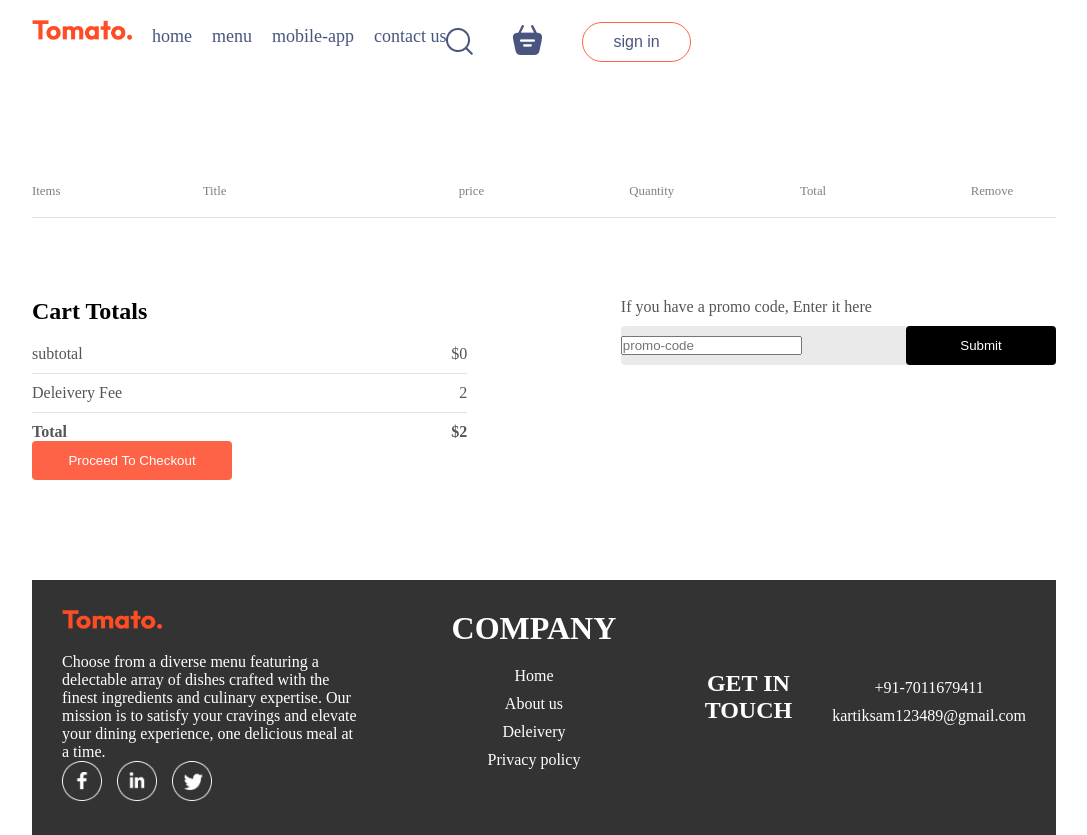
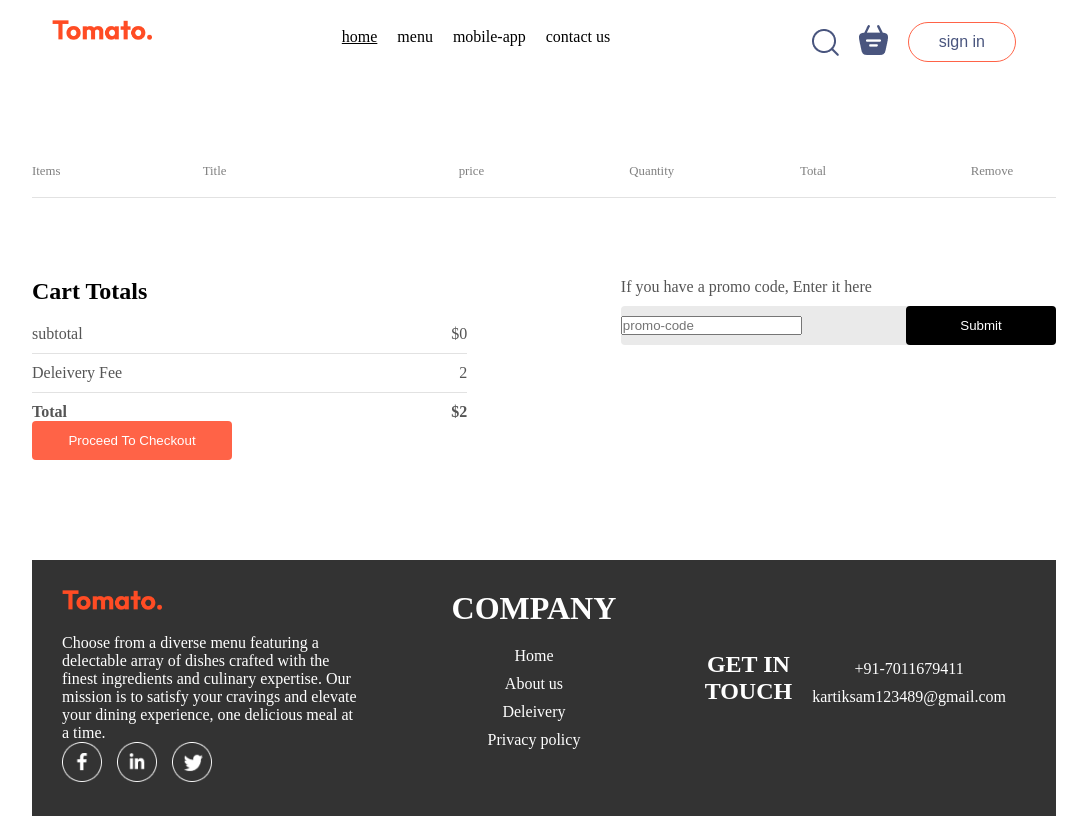
Before and after one commit to kartiksam/food-del, a React (Create React App) app in the folder frontend/: page /cart in a window 1280 px wide. Shown: the whole page, without its empty margins (96-1183 px from the left). Built offline with nearby package versions, Linux system fonts and the light colour scheme.

Commit message:
updated the nvabar styling and add logout icon

```diff
--- a/frontend/src/components/Navbar/Navbar.css
+++ b/frontend/src/components/Navbar/Navbar.css
@@ -1,28 +1,64 @@
 /* where classes given auto that material adjust in bet  for div classes not others*/
 .navbar {
-  padding: 20px 0px;
   display: flex;
+  margin-top: 2%;
   justify-content: space-between;
   align-items: center;
+  padding: 0 20px;
+  background-color: #fff; /* Adjust as needed */
 }
-/* or .navbar .logo=.logo */
-.logo {
-  width: 150px;
-  margin-right: 20px;
+
+.navbar .logo {
+  flex: 0 0 auto; /* Prevents the logo from growing or shrinking */
 }
+
 .navbar-menu {
+  list-style: none;
   display: flex;
-  list-style: none;
-  gap: 20px;
-  color: #49557e;
-  font-size: 18px;
+  gap: 20px; /* Adjust spacing between menu items as needed */
+  margin: 0;
+  padding: 0;
+  flex: 3;
+  justify-content: center;
+}
+
+.navbar-menu li {
+  cursor: pointer;
+}
+
+.navbar-menu li.active {
+  text-decoration: underline;
+}
+
+.right {
+  display: flex;
+  align-items: center;
+  gap: 20px; /* Adjust spacing between right items as needed */
 }
 .right {
+  display: flex;
+  justify-content: flex-end; /* Aligns the items to the right */
   align-items: center;
-  gap: 40px;
-  display: flex;
-  /* display flex to align one by one in row */
+  gap: 20px; /* Adjust spacing between right items as needed */
+  flex: 0 0 auto;
+  padding-right: 20px; /* Adds padding to the right side */
 }
+.right img,
+.right .navbar-search-icon,
+.right button {
+  flex: 0 0 auto; /* Prevents the elements from growing or shrinking */
+}
+
+.dot {
+  width: 10px;
+  height: 10px;
+  background-color: red;
+  border-radius: 50%;
+  position: absolute;
+  top: 0;
+  right: 0;
+}
+
 .navbar button {
   background: transparent;
   font-size: 16px;
@@ -32,9 +68,7 @@
   border-radius: 50px;
   cursor: pointer;
 }
-.navbar button:hover {
-  background-color: #fff4f2;
-}
+
 /* underline efect */
 .navbar.active {
   padding-bottom: 2px;
@@ -44,10 +78,10 @@
   cursor: pointer;
 }
 /* for dot to make visible on basket */
-.navbar-search-icon {
-  position: relative;
+.navbar button:hover {
+  background-color: #fff4f2;
 }
-.navbar-search-icon.dot {
+.navbar-search-icon .dot {
   position: absolute;
   min-width: 10px;
   min-height: 10px;
@@ -55,6 +89,21 @@
   border-radius: 5px;
   top: -8px;
   right: -8px;
+}
+.navbar-profile {
+  position: relative;
+}
+.nav-profile-dropdown {
+  position: absolute;
+  display: none;
+  right: 0;
+  z-index: 1;
+}
+.navbar-profile:hover .nav-profile-dropdown {
+  display: flex;
+  flex-direction: column;
+  gap: 10px;
+  background-color: #fff2ef;
 }
 /* to make it responsive after all css dddddddddddddddddddddne chk to responsive */
 @media (max-width: 1050px) {
--- a/frontend/src/components/Navbar/Navbar.js
+++ b/frontend/src/components/Navbar/Navbar.js
@@ -5,7 +5,8 @@ import { Link } from "react-router-dom";
 import { StoreContext } from "../../context/StoreContext";
 const Navbar = ({ setShowLogin }) => {
   const [menu, setMenu] = useState("home");
-  const { getTotalCartAmount } = useContext(StoreContext);
+  const { getTotalCartAmount, token, setToken } = useContext(StoreContext);
+
   return (
     <div className="navbar">
       {/* either here also can use div classname =left but anyhow */}
@@ -48,7 +49,25 @@ const Navbar = ({ setShowLogin }) => {
           <div className={getTotalCartAmount() === 0 ? "" : "dot"}></div>
         </div>
         {/* or wqe can do onclicl={fnname}or {()=>fnname(arg)} or {()=>setshowlogin(arg)=>arg+1} or apply <Link to="/login" anmd in app.js define login rpoute and open this componentr  */}
-        <button onClick={() => setShowLogin(true)}>sign in</button>
+        {/* here is logic for if we have token then remove signib tn and show user profile there */}
+        {!token ? (
+          <button onClick={() => setShowLogin(true)}>sign in</button>
+        ) : (
+          <div className="navbar-profile">
+            <img src={assets.profile_icon} alt="profile link"></img>
+            <ul className="nav-profile-dropdown">
+              <li>
+                <img src={assets.bag_icon} alt="bagicon"></img>
+                <p>Orders</p>
+              </li>
+              <hr />
+              <li>
+                <img src={assets.logout_icon} alt="logouticon"></img>
+                <p>Logout</p>
+              </li>
+            </ul>
+          </div>
+        )}
       </div>
     </div>
   );
```
